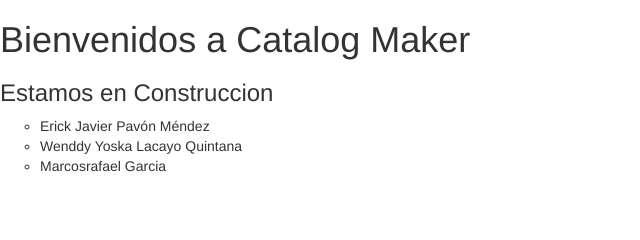
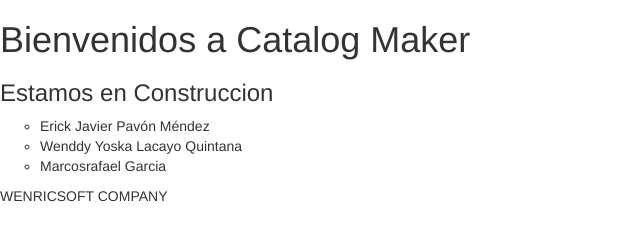
Before and after one commit to gordelio95/catalogmaker, a plain HTML site: page web/index.html in a window 1280 px wide. Shown: the whole page, without its empty margins (0-640 px from the left). Drawn offline with nearby package versions, Linux system fonts and the light colour scheme.

```diff
--- a/web/index.html
+++ b/web/index.html
@@ -31,10 +31,11 @@
             <li>Erick Javier Pavón Méndez</li>
             <li>Wenddy Yoska Lacayo Quintana</li>
             <li>Marcosrafael Garcia</li>
+
         </ul>
 
         </div>
-
+        <footer>WENRICSOFT COMPANY</footer>
 
         <!-- Latest compiled and minified JavaScript -->
 <script src="https://maxcdn.bootstrapcdn.com/bootstrap/3.3.7/js/bootstrap.min.js"></script>
```
